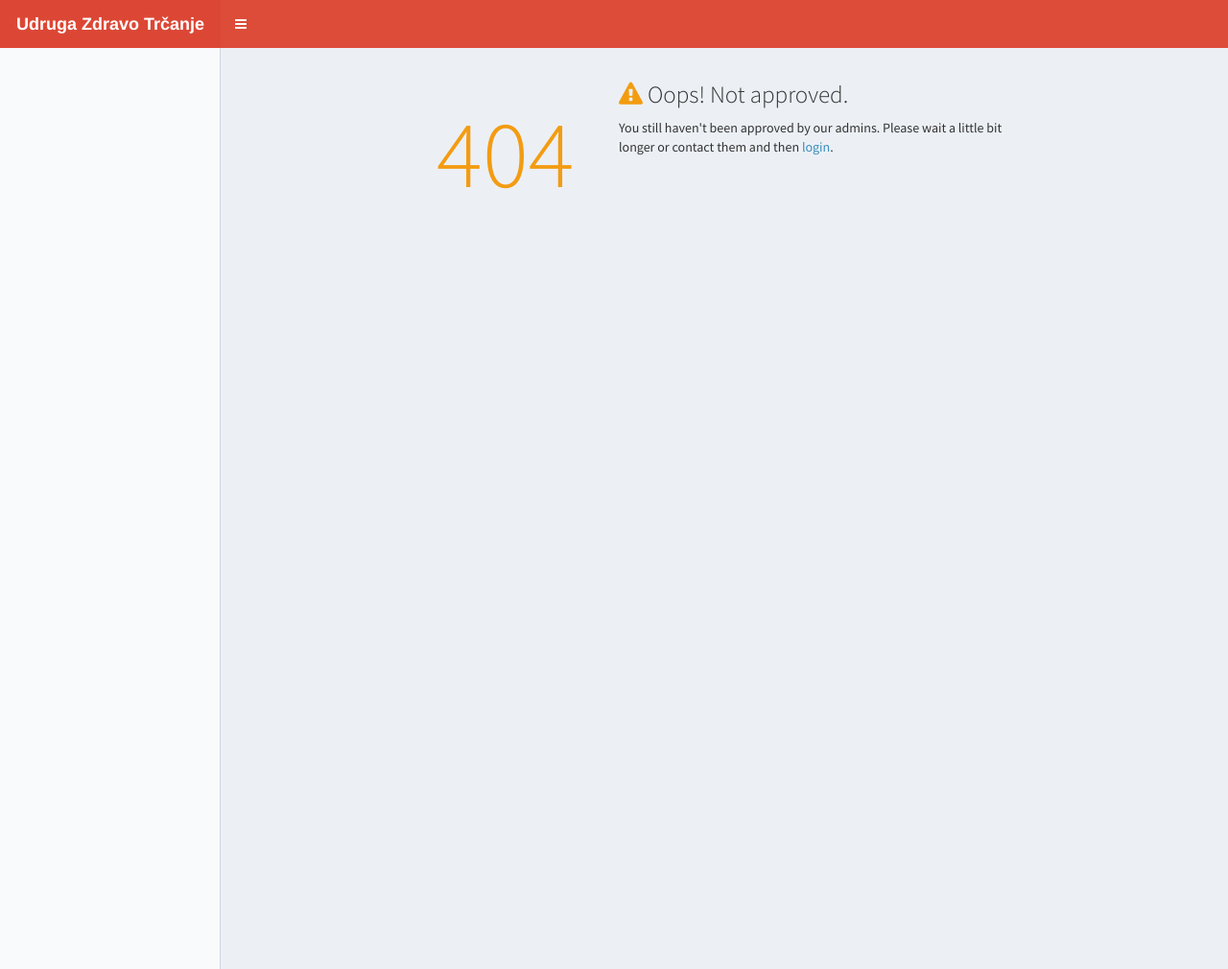
After one commit to drakipovic/udrugazdravotrcanje, a Flask app: page /not-approved in a window 1280 px wide. The commit adds this page. Shown: the whole page at 96% size. Run offline with Flask 2, Linux system fonts and the light colour scheme; some libraries are stand-ins or nearby versions.

Commit message:
Add user approval step, users can now use register/login

```diff
--- a/run.py
+++ b/run.py
@@ -9,6 +9,8 @@ api.add_resource(LeaguesEndpoint, '/leagues')
 api.add_resource(RaceEndpoint, '/races/<race_id>')
 api.add_resource(RaceResultsEndpoint, '/race-results/<race_id>')
 api.add_resource(RaceResultEndpoint, '/race-result/<race_result_id>')
+api.add_resource(NotApprovedUsersEndpoint, '/users/not-approved')
+api.add_resource(ApproveUserEndpoint, '/users/<username>/approve')
 
 
 if __name__ == '__main__':
--- a/server/models.py
+++ b/server/models.py
@@ -61,8 +61,10 @@ class User(db.Model):
 
     def __iter__(self):
         yield 'username', self.username
+        yield 'email', self.email
         yield 'full_name', self.full_name
         yield 'gender', self.gender
+        yield 'birthdate', self.birthdate
         yield 'age', self.age
         yield 'role', self.role
         yield 'approved', self.approved
--- a/server/templates/admin/league.html
+++ b/server/templates/admin/league.html
@@ -58,9 +58,9 @@
                                             <div id="editedDateTime{{race.id}}" hidden></div>
                                         </td>
                                         {% if race.finished %}
-                                            <td><span class="badge bg-green">{{race.finished}}</span></td>
+                                            <td><span class="badge bg-green"><i class="fa fa-check"/></span></td>
                                         {% else %}
-                                            <td><span class="badge bg-red">{{race.finished}}</span></td>
+                                            <td><span class="badge bg-red"><i class="fa fa-times"/></span></td>
                                         {% endif %}
                                         <td>
                                             <span class="text-info glyphicon glyphicon-edit"/>&nbsp;
--- /dev/null
+++ b/server/templates/not_approved.html
@@ -0,0 +1,74 @@
+
+<!DOCTYPE html>
+<html>
+<head>
+    <meta charset="utf-8">
+    <meta http-equiv="X-UA-Compatible" content="IE=edge">
+    <title>Not approved</title>
+    <meta content="width=device-width, initial-scale=1, maximum-scale=1, user-scalable=no" name="viewport">
+    <link rel="apple-touch-icon" sizes="180x180" href="/static/apple-touch-icon.png">
+    <link rel="icon" type="image/png" sizes="32x32" href="/static/favicon-32x32.png">
+    <link rel="icon" type="image/png" sizes="16x16" href="/static/favicon-16x16.png">
+    <link rel="manifest" href="/static/manifest.json">
+    <link rel="mask-icon" href="/static/safari-pinned-tab.svg" color="#5bbad5">
+    <meta name="theme-color" content="#ffffff">
+
+    <link rel="stylesheet" href="/static/css/bootstrap.css">
+    <link rel="stylesheet" href="/static/css/font-awesome.css">
+    <link rel="stylesheet" href="/static/css/AdminLTE.css">
+    <link rel="stylesheet" href="/static/css/skins/skin-red-light.css">
+    <link rel="stylesheet" href="https://fonts.googleapis.com/css?family=Source+Sans+Pro:300,400,600,700,300italic,400italic,600italic">
+</head>
+<body class="hold-transition skin-red-light sidebar-mini">
+    <div class="wrapper">
+
+        <header class="main-header">
+            <a href="#" class="logo">
+                <!-- mini logo for sidebar mini 50x50 pixels -->
+                <span class="logo-mini"><img height="50" width="50" src="/static/img/logo.png"/></span>
+                <!-- logo for regular state and mobile devices -->
+                <span class="logo-lg"><b>Udruga Zdravo Trčanje</b></span>
+            </a>
+            <nav class="navbar navbar-static-top">
+                <!-- Sidebar toggle button-->
+                <a href="#" class="sidebar-toggle" data-toggle="push-menu" role="button">
+                    <span class="sr-only">Toggle navigation</span>
+                </a>
+            </nav>
+        </header>
+
+
+    <div class="navbar-custom-menu">
+        <ul class="nav navbar-nav">
+        </ul>
+    </div>
+
+  <aside class="main-sidebar">
+    <!-- sidebar: style can be found in sidebar.less -->
+    <section class="sidebar"/>
+
+  </aside>
+  <div class="content-wrapper">
+
+
+        <section class="content">
+          <div class="error-page">
+            <h2 class="headline text-yellow"> 404</h2>
+
+            <div class="error-content">
+              <h3><i class="fa fa-warning text-yellow"></i> Oops! Not approved.</h3>
+
+              <p>
+                You still haven't been approved by our admins. Please wait a little bit longer or contact them and then <a href="/login">login</a>.
+              </p>
+
+            </div>
+          </div>
+        </section>
+      </div>
+
+</div>
+
+
+</body>
+</html>
--- a/server/templates/race.html
+++ b/server/templates/race.html
@@ -171,7 +171,7 @@
             if(!len) return;
 
             var race_id = parseInt("{{race.race_id}}", 10);
-            var user_id = parseInt("{{user.user_id}}", 10);
+            var user_id = parseInt("{{g.user.user_id}}", 10);
 
             var data = {"user_id": user_id, "race_length": len};
             window.callApi({
--- a/server/views.py
+++ b/server/views.py
@@ -6,25 +6,29 @@ from main import app
 from models import User, League, Race, RaceResult
 
 
-# @app.before_request
-# def _before_request():
-#     if session.get('logged_in'):
-#         username = session['logged_in']
-#         g.user = User.query.filter_by(username=username).first()
-#         return
-
-#     if 'static' in request.url:
-#         return
-
-#     if request.url.endswith('admin'):
-#         return
-
-#     return redirect(url_for('login_admin'))
-
-
 @app.before_request
 def _before_request():
-    g.user = User.query.get(1)
+    if session.get('logged_in'):
+        username = session['logged_in']
+        g.user = User.query.filter_by(username=username).first()
+        g.not_approved = len(User.query.filter_by(approved=False).all())
+
+        return
+
+    if 'not-approved' in request.url:
+        return
+
+    if 'static' in request.url:
+        return
+
+    if 'register' in request.url:
+        return
+
+    if 'login' in request.url and request.method == 'GET':
+        return
+
+    if 'logged_in' not in session and 'login' not in request.url:
+        return redirect('/login')
 
 
 @app.route('/login', methods=['GET', 'POST'])
@@ -41,6 +45,9 @@ def login():
         if not user.check_password(password):
             return jsonify({'password': 'Wrong password!'}), 401
 
+        if not user.approved:
+            return jsonify({'not_approved': True})
+
         session['logged_in'] = username
         if remember_me:
             session.permanent = True
@@ -48,6 +55,11 @@ def login():
         return jsonify({'success': True, 'user': dict(user)})
 
     return render_template('login.html')
+
+
+@app.route('/not-approved')
+def not_approved():
+    return render_template('not_approved.html')
 
 
 @app.route('/register', methods=['GET', 'POST'])
@@ -99,19 +111,24 @@ def logout():
 @app.route('/')
 @app.route('/admin/dashboard')
 def admin_dashboard():
-    return render_template('admin/dashboard.html', user=g.user)
+    return render_template('admin/dashboard.html')
+
+
+@app.route('/admin/users')
+def admin_users():
+    return render_template('admin/users.html')
 
 
 @app.route('/admin/leagues')
 def admin_leagues():
     leagues = [dict(league) for league in League.query.all()]
-    return render_template('admin/leagues.html', user=g.user, leagues=leagues)
+    return render_template('admin/leagues.html', leagues=leagues)
 
 
 @app.route('/admin/leagues/<int:league_id>')
 def admin_league(league_id):
     league = League.query.get(league_id)
-    return render_template('admin/league.html', user=g.user, league=league)
+    return render_template('admin/league.html', league=league)
 
 
 @app.route('/admin/races/<race_id>')
@@ -119,7 +136,7 @@ def admin_race(race_id):
     race = Race.query.get(race_id)
     league = League.query.get(race.league_id)
 
-    return render_template('admin/race.html', user=g.user, race=race, league=league)
+    return render_template('admin/race.html', race=race, league=league)
 
 
 @app.route('/profile')
@@ -130,7 +147,7 @@ def profile(username=None):
     else:
         user = User.query.filter_by(username=username).first()
 
-    return render_template('profile.html', user=g.user)
+    return render_template('profile.html')
 
 
 @app.route('/races')
@@ -145,7 +162,7 @@ def races():
                                         RaceResult.user_id == g.user.user_id).first()
                                         for race in future_races]
 
-    return render_template('races.html', user=g.user, future_races=future_races, future_leagues=future_leagues, past_races=past_races, past_leagues=past_leagues, my_results=my_results)
+    return render_template('races.html', future_races=future_races, future_leagues=future_leagues, past_races=past_races, past_leagues=past_leagues, my_results=my_results)
 
 
 @app.route('/races/<race_id>')
@@ -156,7 +173,7 @@ def race(race_id):
                                         RaceResult.user_id == g.user.user_id).first()
 
     race_results = [dict(race_result) for race_result in race.race_results]
-    return render_template('race.html', user=g.user, race=race, league=league,
+    return render_template('race.html', race=race, league=league,
                                 my_result=my_result, race_results=race_results)
 
 
```
Also changed, not shown: server/api.py (+22 -1 lines), server/templates/admin/users.html (added, +94 -0 lines), server/templates/base.html (+8 -8 lines), server/templates/login.html (+21 -5 lines), server/templates/profile.html (+6 -6 lines), server/templates/register.html (+7 -1 lines), server/dev.db.
